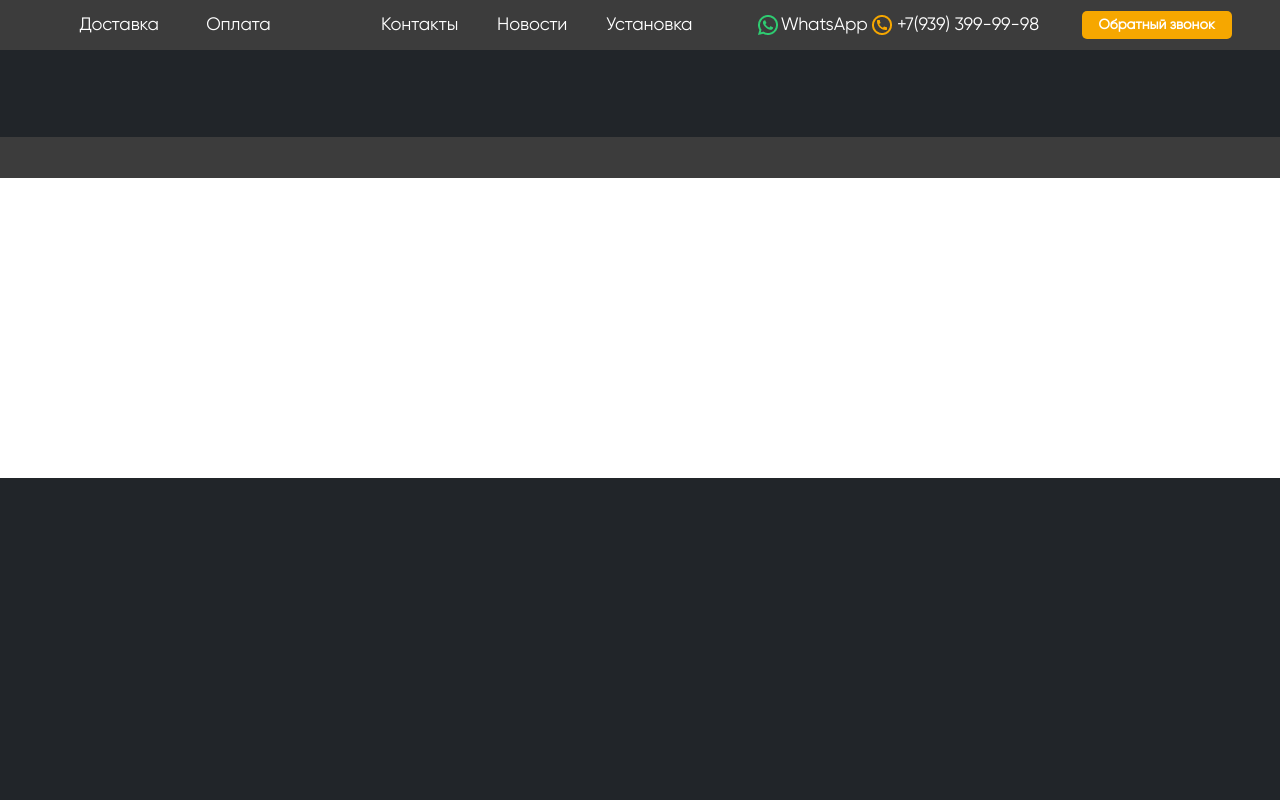
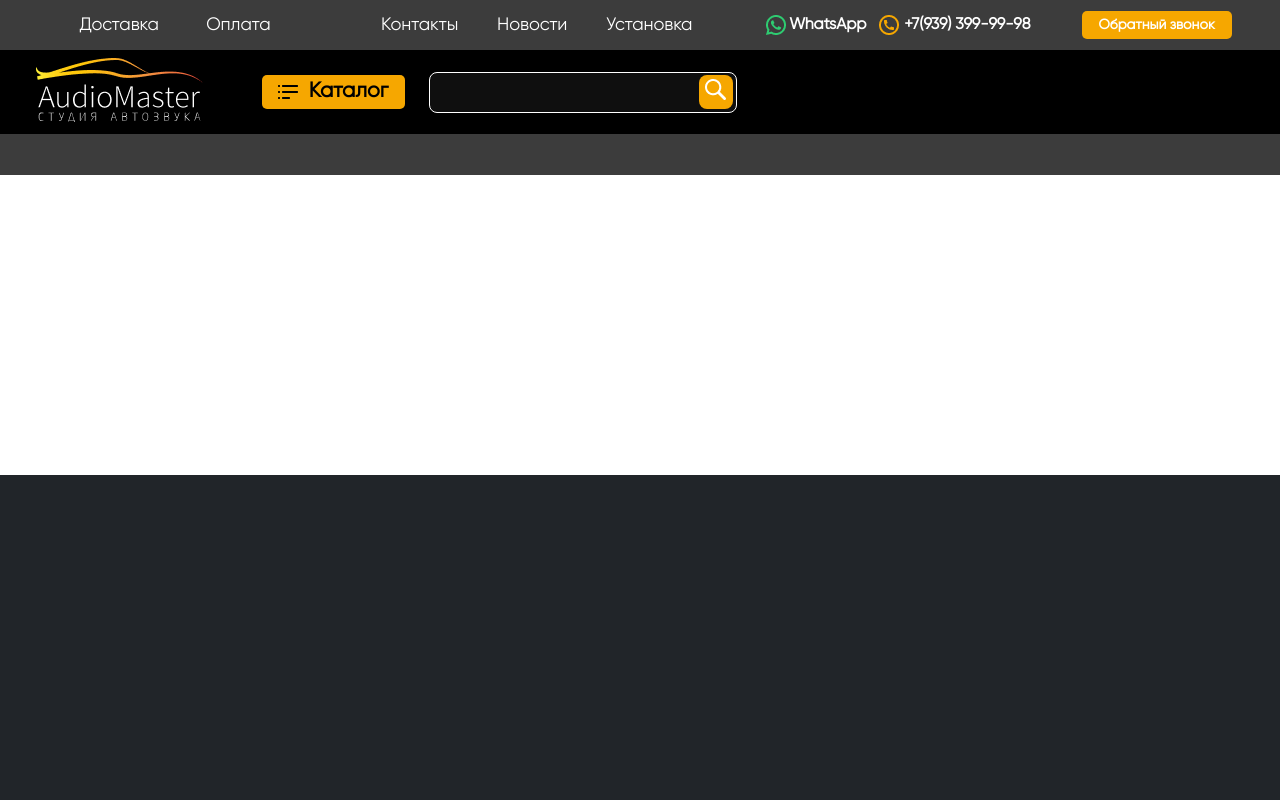
Before and after one commit to i0ji/sm_audiomaster, a website built with webpack: page src/index.html in a window 1280 px wide. Shown: the top 800 px of the page. Built offline with nearby package versions, Linux system fonts and the light colour scheme.

Commit message:
header settings/adaptive/second line settings/imgs added/

```diff
--- a/src/index.html
+++ b/src/index.html
@@ -23,7 +23,7 @@
             <div class="container">
                 <div class="row text-center">
 
-                    <div class="col-3">
+                    <div class="col-3 delivery">
                     <p>Доставка</p>
                     <p>Оплата</p>
                     </div>
@@ -32,21 +32,41 @@
                         <p>Новости</p>
                         <p>Установка</p>
                     </div>
-                    <div class="col-3 header-contacts">
+                    <div class="col-3 contacts">
                         <p><img src="img/header/wa.png" alt="WHATSAPP">WhatsApp</p>
                         <p><img src="img/header/tel.png" alt="TELEPHONE">+7(939) 399-99-98</p>
                     </div>
                     <div class="col-2">
-                        <button class="callback common-yellow-button">Обратный звонок</button>
+                        <button class="callback common-yellow-button ">Обратный звонок</button>
                     </div>
 
                 </div>
             </div>
         </div>
 
-        <div class="header__navbar navbar bg-dark">
+        <div class="header__navbar navbar bg-black">
             <div class="container">
-                <div class="row row-xs-2 row-sm-2 row-lg-3"></div>
+                <div class="row text-center">
+
+                    <div class="col header__navbar-logo">
+                        <img src="img/header/logo.png" alt="AudioMaster">
+                    </div>
+                    <div class="col header__navbar-catalogue">
+                        <button class="catalogue-button common-yellow-button"><img src="img/header/catalogue.png" alt="">Каталог</button>
+                        <button class="catalogue-button-hidden common-yellow-button"><img src="img/header/catalogue.png" alt=""></button>
+                    </div>
+                    <div class="col-2 header__navbar-search-form">
+                        <label>
+                            <input type="text">
+                            <button class="input-search-button"><img src="img/header/search.png" alt=""></button>
+                        </label>
+                    </div>
+                    <div class="col header__navbar-menu">
+                        <div class="navbar-menu__item">
+
+                        </div>
+                    </div>
+                </div>
             </div>
         </div>
 
--- a/src/styles/_color.scss
+++ b/src/styles/_color.scss
@@ -2,6 +2,11 @@
 $brand-dark: #201F1F;
 $brand-grey: #3C3C3C;
 $brand-yellow: #F6A700;
+$brand-black: #0F0F0F;
+
+.bg-black {
+  background-color: $brand-black;
+}
 
 .bg-dark {
   background-color: $brand-dark;
--- a/src/styles/_header.scss
+++ b/src/styles/_header.scss
@@ -33,19 +33,92 @@
           }
 
         }
+
+        .contacts {
+          p {
+            font-size: 16px;
+            font-weight: 600;
+          }
+        }
+
+        .callback {
+          height: 28px;
+          width: 150px;
+        }
       }
     }
   }
 
   // ---------- HEADER-NAVBAR
   &__navbar {
-    height: 87px;
+
+    .row {
+      display: flex;
+      align-items: center;
+      justify-content: center;
+    }
+
+    &-logo {
+      //background-color: red;
+    }
+
+    &-catalogue {
+      justify-content: right;
+      display: flex;
+
+      .catalogue-button {
+        font-weight: 700;
+        font-size: 21px;
+        line-height: 34px;
+        width: 143px;
+        height: 34px;
+        color: black;
+        display: flex;
+        justify-content: space-evenly;
+      }
+
+      .catalogue-button-hidden {
+        display: none;
+      }
+    }
+
+    &-search-form {
+
+      label {
+        position: relative;
+
+
+        input {
+          width: 308px;
+          height: 41px;
+          padding-right: 10px;
+          border: 1px solid #FFFFFF;
+          border-radius: 8px;
+          color: #FFFFFF;
+          background-color: $brand-black;
+          text-indent: 10px;
+          outline: none;
+        }
+
+        .input-search-button {
+          position: absolute;
+          width: 34px;
+          height: 34px;
+          right: 4px;
+          top: 3px;
+          background: $brand-yellow;
+          border-radius: 8px;
+          border: none;
+        }
+      }
+    }
   }
 
   // ---------- HEADER-BOT-LINE
   &__bot-line {
     height: 41px;
   }
+
 }
 
 
@@ -69,7 +142,7 @@
             margin-right: 5px;
           }
 
-          .header-contacts {
+          .contacts {
             display: none;
           }
         }
@@ -78,11 +151,13 @@
   }
 }
 
+
 @media (max-width: 650px) {
   .header {
     .container {
       .row {
         justify-content: space-evenly;
+
         .col-2 {
           display: none;
         }
@@ -90,3 +165,18 @@
     }
   }
 }
+
+@media (max-width: 375px) {
+  .header {
+    &__navbar-catalogue {
+      .catalogue-button-hidden {
+        display: flex;
+        width: 43px;
+        height: 43px;
+      }
+      .catalogue-button {
+        display: none;
+      }
+    }
+  }
+}
--- a/src/styles/main.scss
+++ b/src/styles/main.scss
@@ -39,9 +39,7 @@ button:active {
 
 // ---------- COMMON ELEMENTS ----------
 .common-yellow-button {
-  width: 150px;
   min-width: 142px;
-  height: 28px;
   font-style: normal;
   font-weight: 600;
   font-size: 14px;
```
Also changed, not shown: src/img/header/card.png (added), src/img/header/catalogue.png (added), src/img/header/like.png (added), src/img/header/login.png (added), src/img/header/logo.png (renamed from src/img/header/IMAGE.png), src/img/header/search.png (added), src/img/header/status.png (added), src/img/header/svg-3.png (added), src/styles/main.css, 1 other file.
